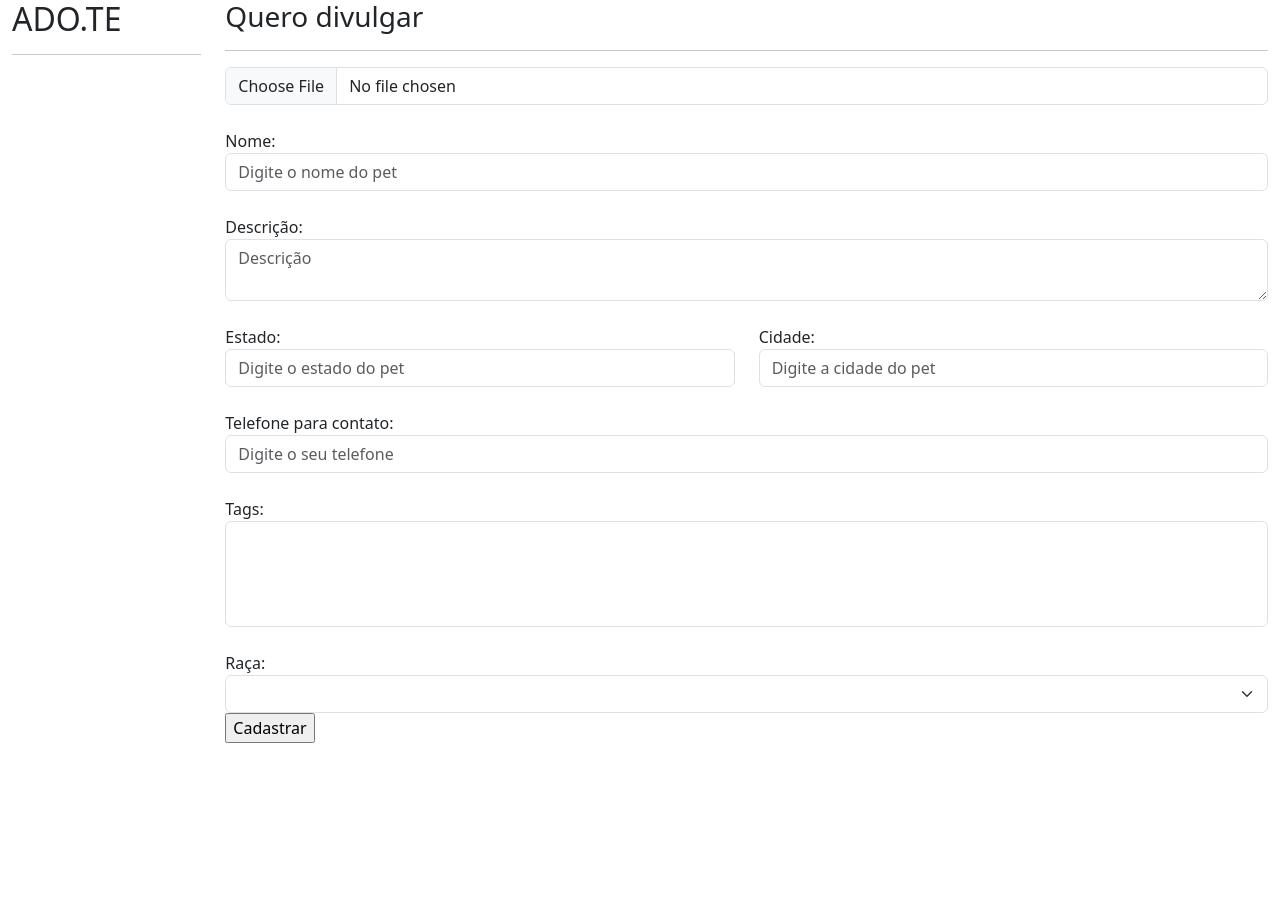
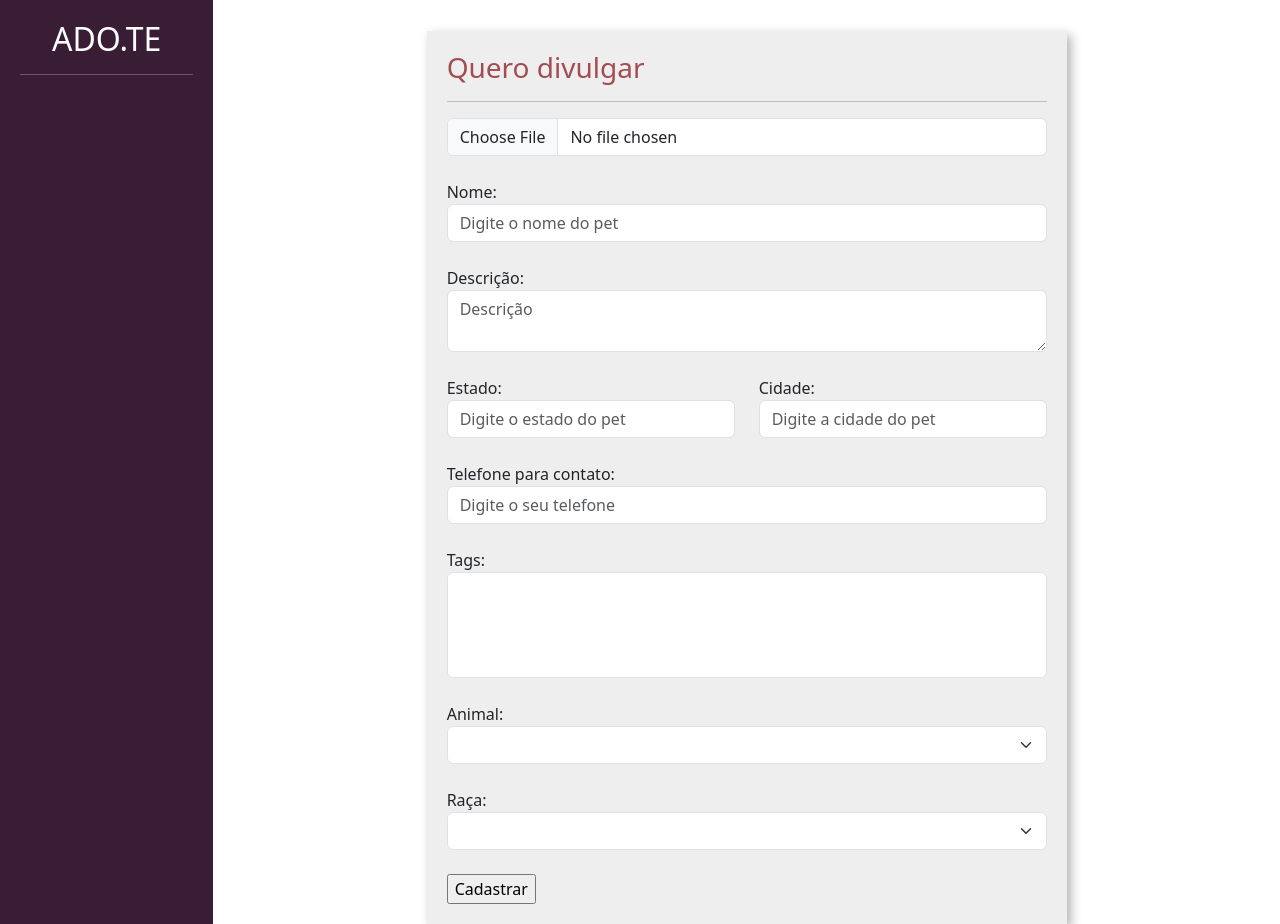
Before and after one commit to brunoconcli/PSW-Adote, a Django app: page /disclose/new_pet/ in a window 1280 px wide. Before the commit the page ends 743 px from the top, so only its background shows below. Run offline with Django 4.2, Linux system fonts and the light colour scheme; a user stored in the database is signed in; lists and menus that the app fills with data are empty.

Commit message:
👀 | changes html and css

```diff
--- a/disclose/templates/new_pet.html
+++ b/disclose/templates/new_pet.html
@@ -6,8 +6,8 @@
     <meta name="viewport" content="width=device-width, initial-scale=1">
     <title>Novo Pet</title>
     <link href="https://cdn.jsdelivr.net/npm/bootstrap@5.3.0-alpha1/dist/css/bootstrap.min.css" rel="stylesheet">
-    <link href="{% static 'usuarios/css/cadastro.css' %}" rel="stylesheet">
-    <link href="{% static 'divulgar/css/novo_pet.css' %}" rel="stylesheet">
+    {% comment %} <link href="{% static 'usuarios/css/register.css' %}" rel="stylesheet"> {% endcomment %}
+    <link href="{% static 'disclose/css/new_pet.css' %}" rel="stylesheet">
 
     </head>
     <body>
@@ -29,7 +29,7 @@
                                 <hr>
                             </div>
                             <div class="body-box">
-                                <form action="" method="POST" enctype='multipart/form-data'>{% csrf_token %}
+                                <form action="{% url 'new_pet' %}" method="POST" enctype='multipart/form-data'>{% csrf_token %}
                                     {% if messages %}
                                         <br>
                                         {% for message in messages %}
@@ -63,15 +63,30 @@
                                     <input type="text" placeholder="Digite o seu telefone" name="phone" class="form-control">
                                     <br>
                                     <span>Tags:</span>
+
                                     <select name="tags" multiple class="form-select">
+                                        {% for tag in tags %}
+                                        <option value="{{tag.id}}">{{tag}}</option>
+                                    {% endfor %}
+                                    </select>
+                                    <br>
+                                    <span>Animal: </span>
+                                    <br>
+                                    <select name="animal" class="form-select">
+                                        {% for animal in animals %}
+                                            <option value="{{animal.id}}">{{animal}}</option>
+                                        {% endfor %}
 
                                     </select>
                                     <br>
                                     </span>Raça:</span>
 
                                     <select name="breed" class="form-select">
-
+                                        {% for breed in breeds %}
+                                            <option value="{{breed.id}}">{{breed}}</option>
+                                        {% endfor %}
                                     </select>
+                                    <br>
 
                                     <input type="submit" value="Cadastrar" class="btn-custom-primary">
                                 </form>
--- a/templates/static/disclose/css/new_pet.css
+++ b/templates/static/disclose/css/new_pet.css
@@ -1,7 +1,8 @@
 .sidebar{
     text-align: center;
     padding: 20px;
-
+    color: white;
+    background-color: #391D34;
 }
 .wrapper {
     margin-top: 3%;
```
